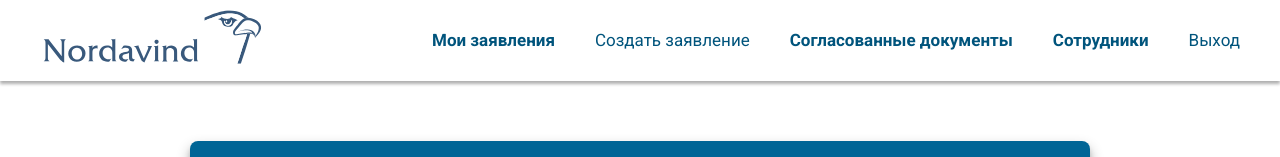
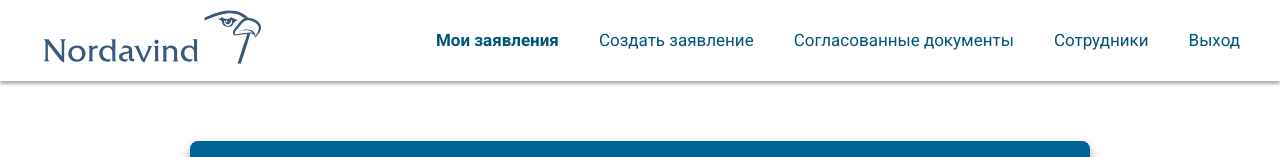
Before and after one commit to IvanKoigerov/test, a plain HTML site: page page/view-docs.html in a window 1280 px wide. Shown: the top 157 px of the page. Drawn offline with Linux system fonts and the light colour scheme.

Commit message:
Update view-docs.html

```diff
--- a/page/view-docs.html
+++ b/page/view-docs.html
@@ -31,10 +31,10 @@
                   <a href="./write-docs.html" class="header-nav-link">Создать заявление</a>
                </li>
                <li class="header-nav-item">
-                  <a href="./officer-docs.html" class="header-nav-link active">Согласованные документы</a>
+                  <a href="./officer-docs.html" class="header-nav-link">Согласованные документы</a>
                </li>
                <li class="header-nav-item">
-                  <a class="header-nav-link active" href="./abmin-worker.html">Сотрудники</a>
+                  <a class="header-nav-link" href="./abmin-worker.html">Сотрудники</a>
                </li>
                <li class="header-nav-item">
                   <a href="../index.html" class="header-nav-link">Выход</a>
```
